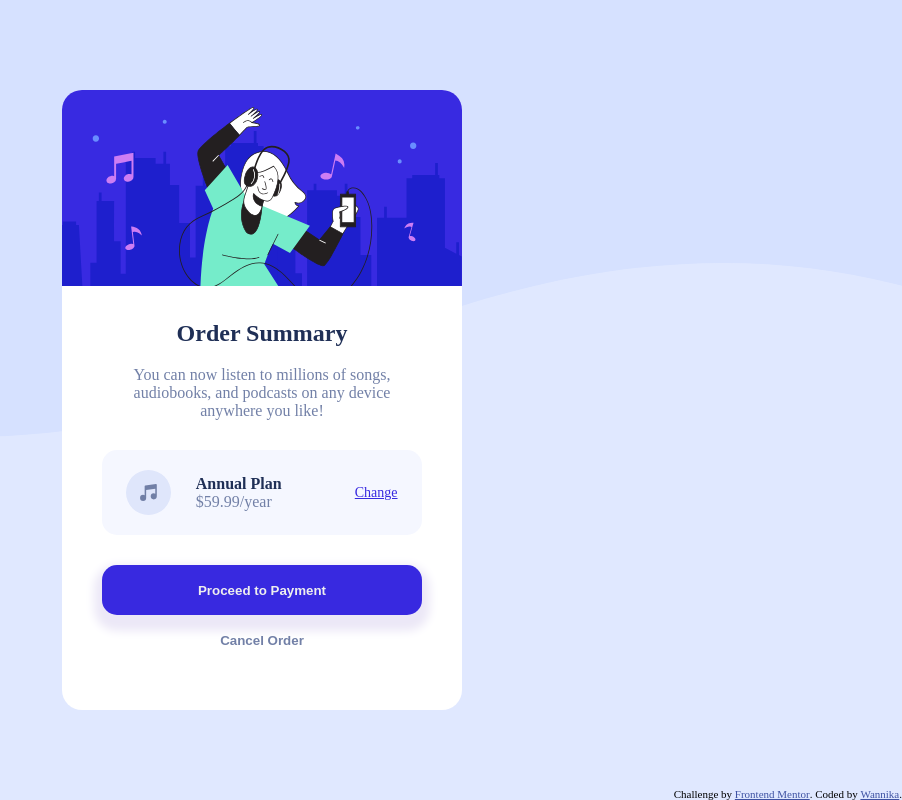
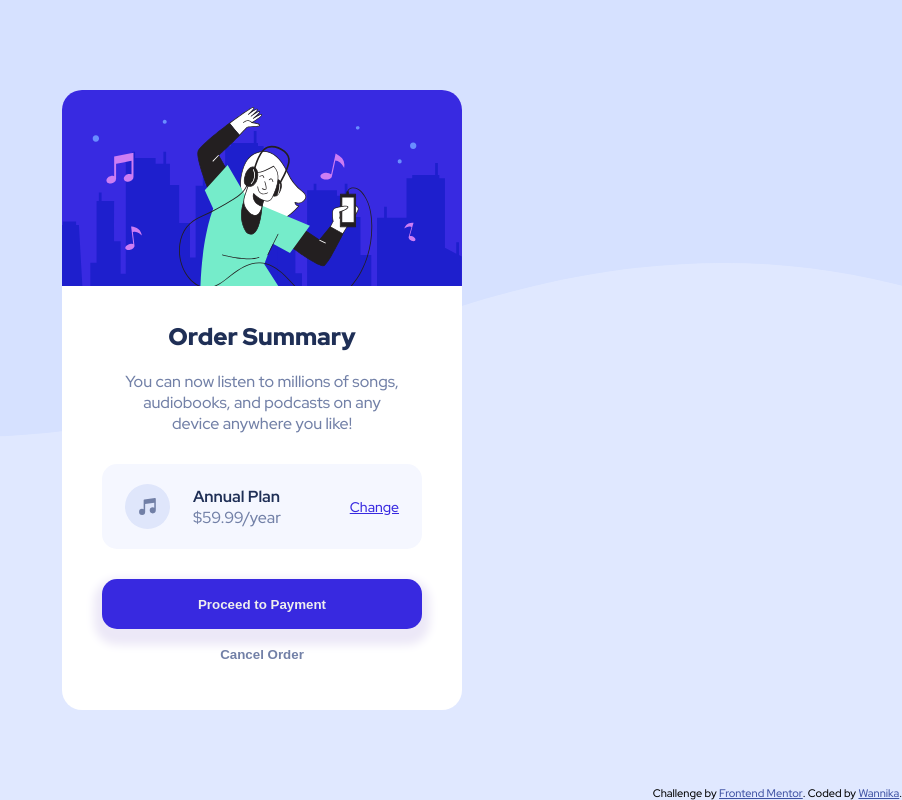
Before and after one commit to Wannika123/fem-order-summary-component, a plain HTML site: page index.html in a window 1280 px wide. Shown: the whole page, without its empty margins (378-1280 px from the left). Drawn offline with Linux system fonts and the light colour scheme.

Commit message:
add font and minor changes

```diff
--- a/index.html
+++ b/index.html
@@ -8,20 +8,19 @@
 
   <link rel="stylesheet" href="styles.css">
 
+  <link rel="preconnect" href="https://fonts.googleapis.com">
+  <link rel="preconnect" href="https://fonts.gstatic.com" crossorigin>
+  <link href="https://fonts.googleapis.com/css2?family=Karla:wght@400;700&family=Red+Hat+Display:wght@500;700;900&display=swap" rel="stylesheet">
+
   <title>Frontend Mentor | Order summary card</title>
 
-  <!-- Feel free to remove these styles or customise in your own stylesheet 👍 -->
-  <style>
-    .attribution { font-size: 11px; text-align: center; }
-    .attribution a { color: hsl(228, 45%, 44%); }
-  </style>
 </head>
 <body>
 
   <main>
     <div class="bill">
 
-      <img class="top-part-img" src="images/illustration-hero.svg" alt="A person listening to the music on a headphone, enjoying it."/>
+      <img class="top-part-img" src="images/illustration-hero.svg" alt=""/>
 
       <section class="top-section">
         <h1>Order Summary</h1>
@@ -34,10 +33,10 @@
 
       <section class="plan-section">
 
-        <img class="icon-music" src="images/icon-music.svg" alt="a music icon" />
+        <img class="icon-music" src="images/icon-music.svg" alt="" />
 
         <div class="plan-type">
-          <h3>Annual Plan</h3>
+          <h2>Annual Plan</h2>
           <p>$59.99/year</p>
         </div>
 
--- a/styles.css
+++ b/styles.css
@@ -14,7 +14,7 @@ body {
     }
 }
 
-h1, h3 {
+h1, h2 {
     color: hsl(223, 47%, 23%);
 }
 
@@ -22,7 +22,7 @@ h1 {
     font-weight: 900;
 }
 
-h3 {
+h2 {
     font-size: 16px;
     font-weight: 700;
 }
@@ -87,7 +87,7 @@ h1, .top-section > p {
     padding-left: 0;
 }
 
-.plan-type > h3, .plan-type > p {
+.plan-type > h2, .plan-type > p {
     margin: 0;
 }
 
@@ -121,6 +121,7 @@ button {
 
 .proceed-button:hover {
     background-color: hsl(245, 50%, 65%);
+    cursor: pointer;
 }
 
 .cancel-button {
@@ -130,6 +131,7 @@ button {
 
 .cancel-button:hover {
     color: hsl(223, 47%, 23%);
+    cursor: pointer;
 }
 
 .attribution {
```
